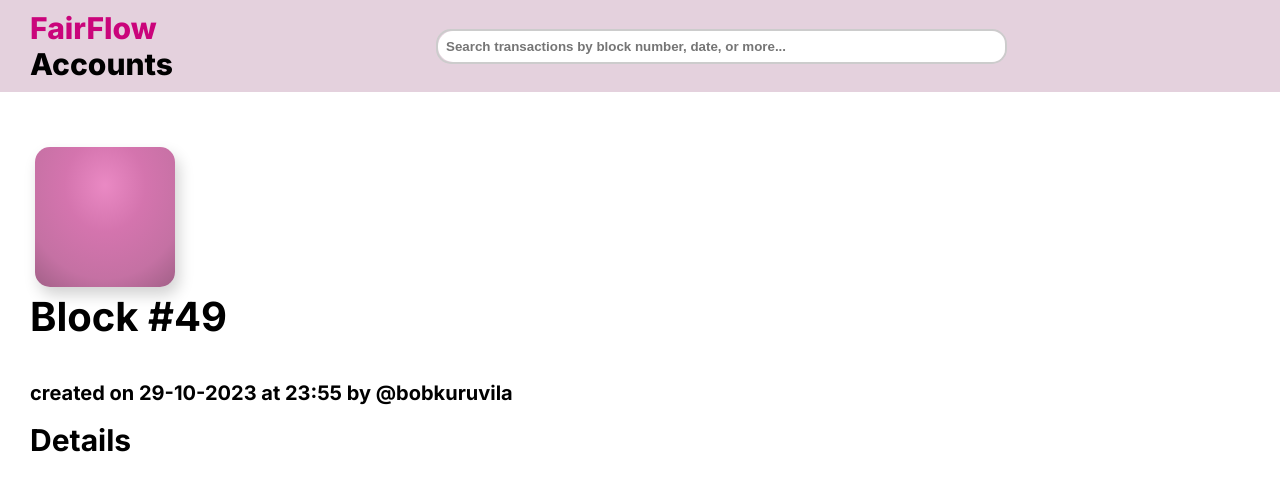
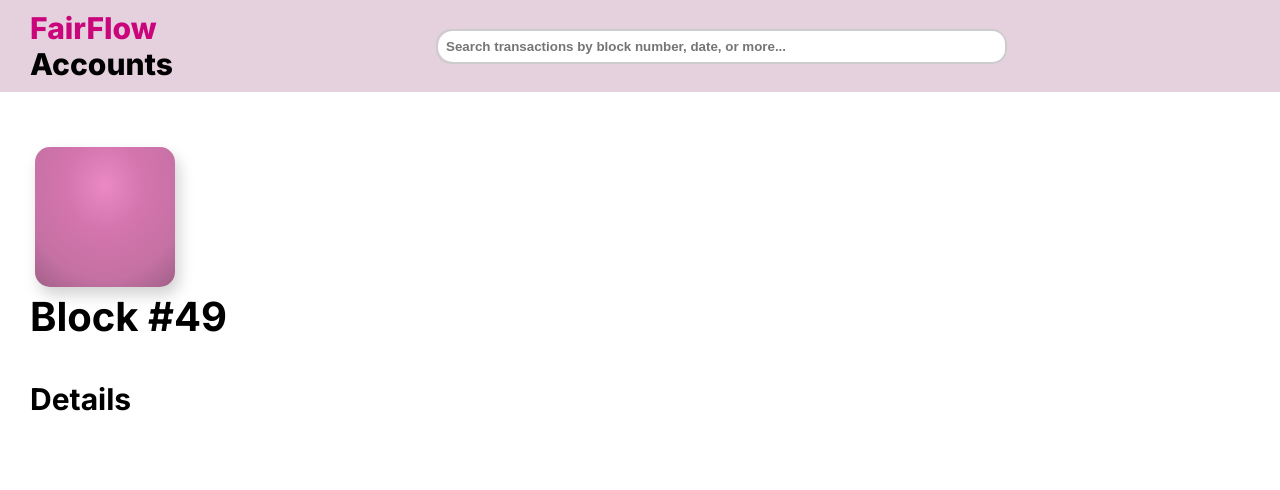
Before and after one commit to easwarinair/FairFlowAccounts-FrontEnd, a Next.js app: page /blocks in a window 1280 px wide. Shown: the top 490 px of the page. Built offline with nearby package versions, Linux system fonts and the light colour scheme.

Commit message:
Update page.js

```diff
--- a/src/app/blocks/page.js
+++ b/src/app/blocks/page.js
@@ -28,9 +28,6 @@ export default function Page() {
           <div className="rounded-rectangle"></div>
         </div>
         <h3 className="block-heading">Block #49</h3>
-        <h2 className="block-subheading">
-          created on 29-10-2023 at 23:55 by @bobkuruvila
-        </h2>
         <h4 className="block-details">Details</h4>
       </main>
     </>
```
